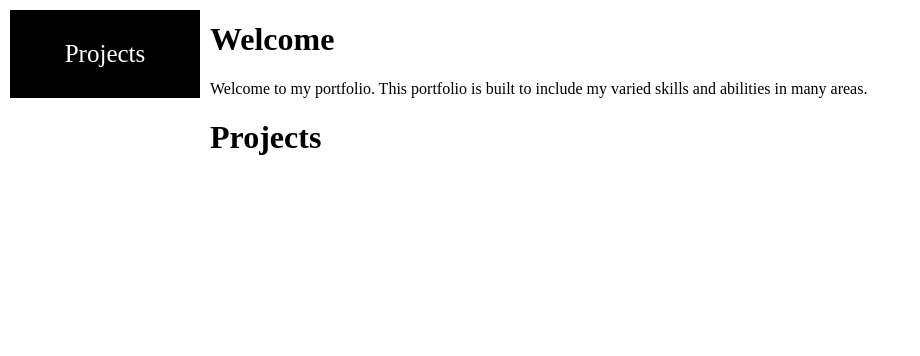
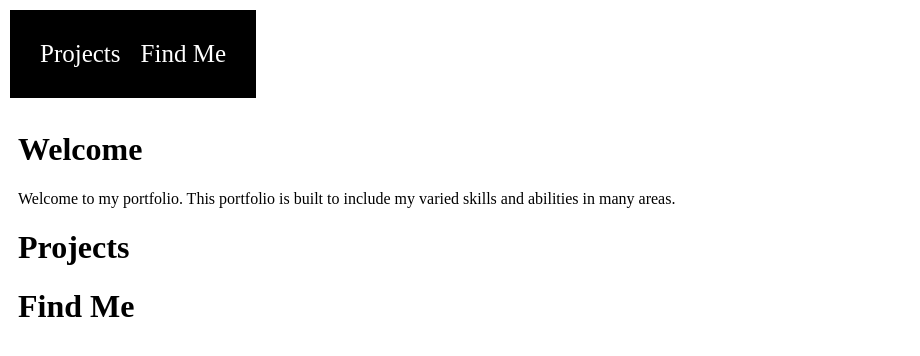
Before and after one commit to eeatty/first-steps, a plain HTML site: page freeCodeCamp/ResponsiveWebProjects/portfolio.html in a window 1280 px wide. Shown: the whole page, without its empty margins (0-920 px from the left). Drawn offline with Linux system fonts and the light colour scheme.

Commit message:
Update portfolio.html
adjust navbar

```diff
--- a/freeCodeCamp/ResponsiveWebProjects/portfolio.html
+++ b/freeCodeCamp/ResponsiveWebProjects/portfolio.html
@@ -3,19 +3,19 @@
 <head>
     <style>
 header {
-  width: 150px;
   position: fixed;
   z-index: 1;
   top: 0;
   left: 0;
   background-color: black;
-  overflow-x: hidden;
+  overflow: hidden;
   padding: 20px;
   font-size: 25px;
   Margin: 10px;
   text-align: center;
 }
 .nav-link {
+  float: left;
   padding: 10px;
   text-decoration: none;
   font-size: 25px;
@@ -26,8 +26,8 @@ header {
   background-color: teal;
 }
 body {
-    margin-left: 200px;
-    padding: 0 10px;
+    margin-top: 100px;
+    padding: 10px;
 }
     </style>
 </head>
@@ -35,6 +35,7 @@ body {
 <header>
     <nav id="navbar">
         <a class="nav-link" href="#projects">Projects</a>
+        <a class="nav-link" href="#find-me">Find Me</a>
     </nav>
 </header>
 
@@ -49,7 +50,9 @@ body {
     <div class="project-tile"></div>
 </div>
 </body>
-
+<div id="find-me">
+    <h1>Find Me</h1>
+</div>
 <footer></footer>
 
 </html>
```
